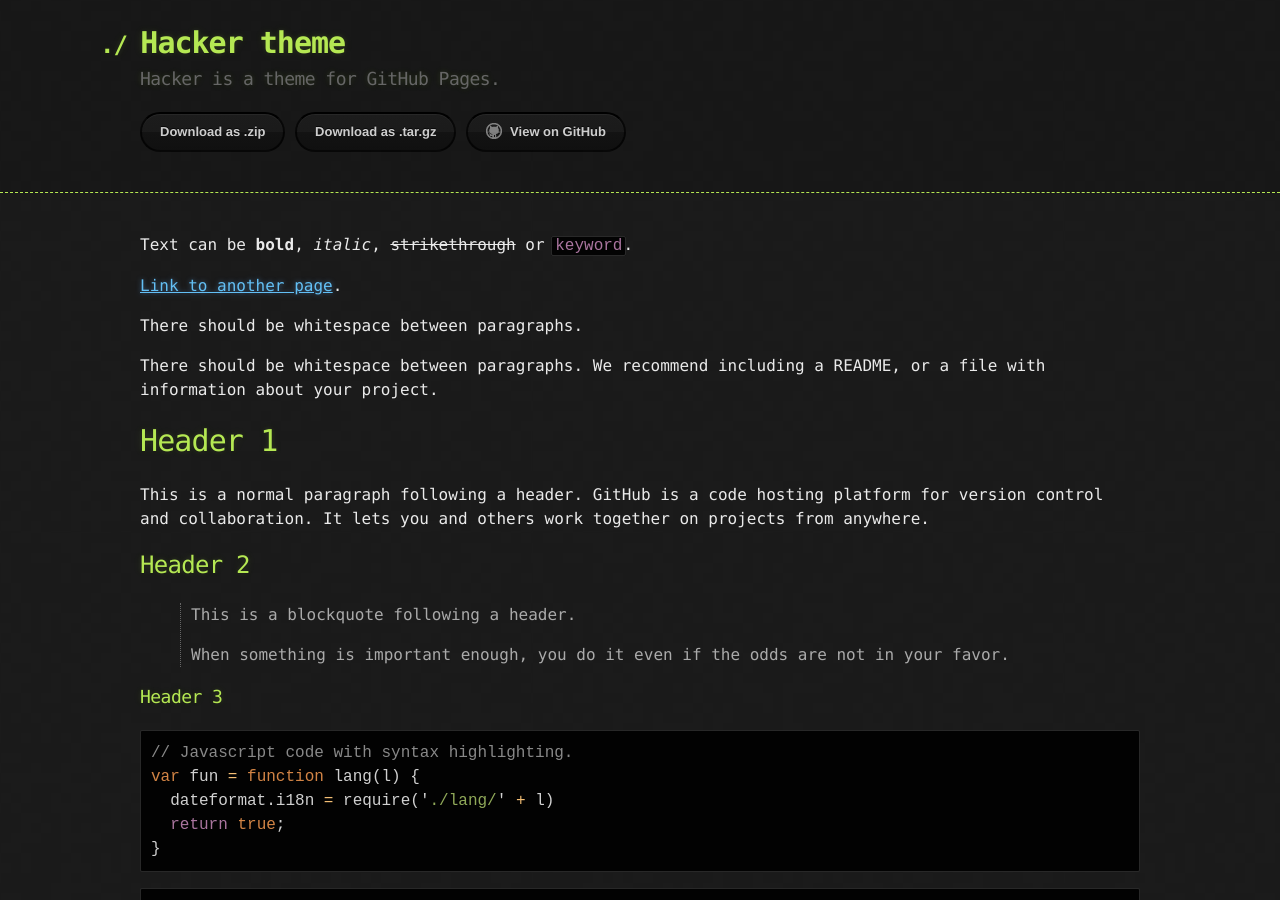
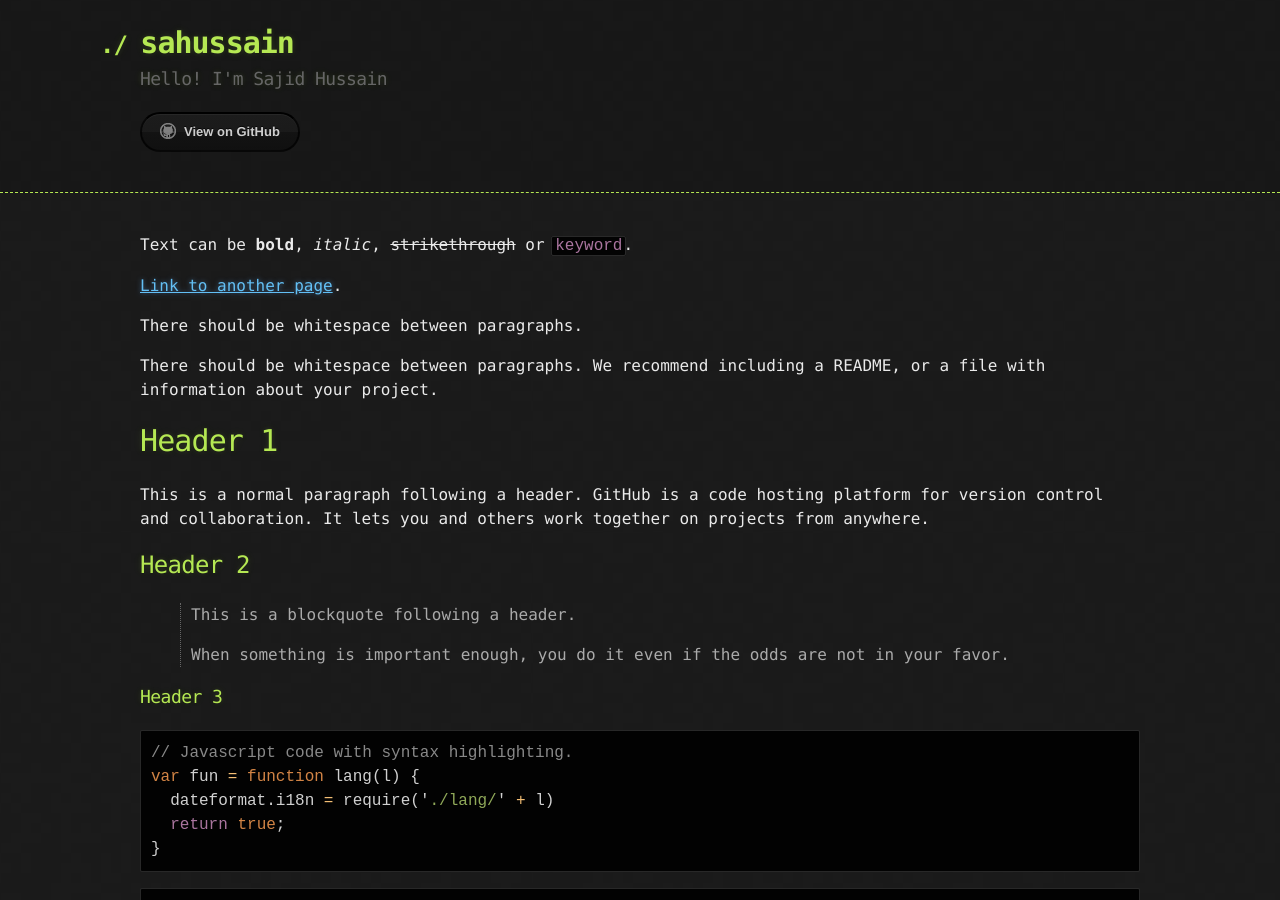
Before and after one commit to sahussain1/sahussain1.github.io, a Jekyll site: the page built from index.md, in a window 1280 px wide and 900 px high. Built offline with Jekyll 4.4.1, drawn with Linux system fonts in a browser that asks for light colours.

Commit message:
updated name

```diff
--- a/_config.yml
+++ b/_config.yml
@@ -1,5 +1,5 @@
-title: Hacker theme
-description: Hacker is a theme for GitHub Pages.
-show_downloads: true
+title: sahussain
+description: Hello! I'm Sajid Hussain
+show_downloads: false
 google_analytics:
 theme: jekyll-theme-hacker
```
